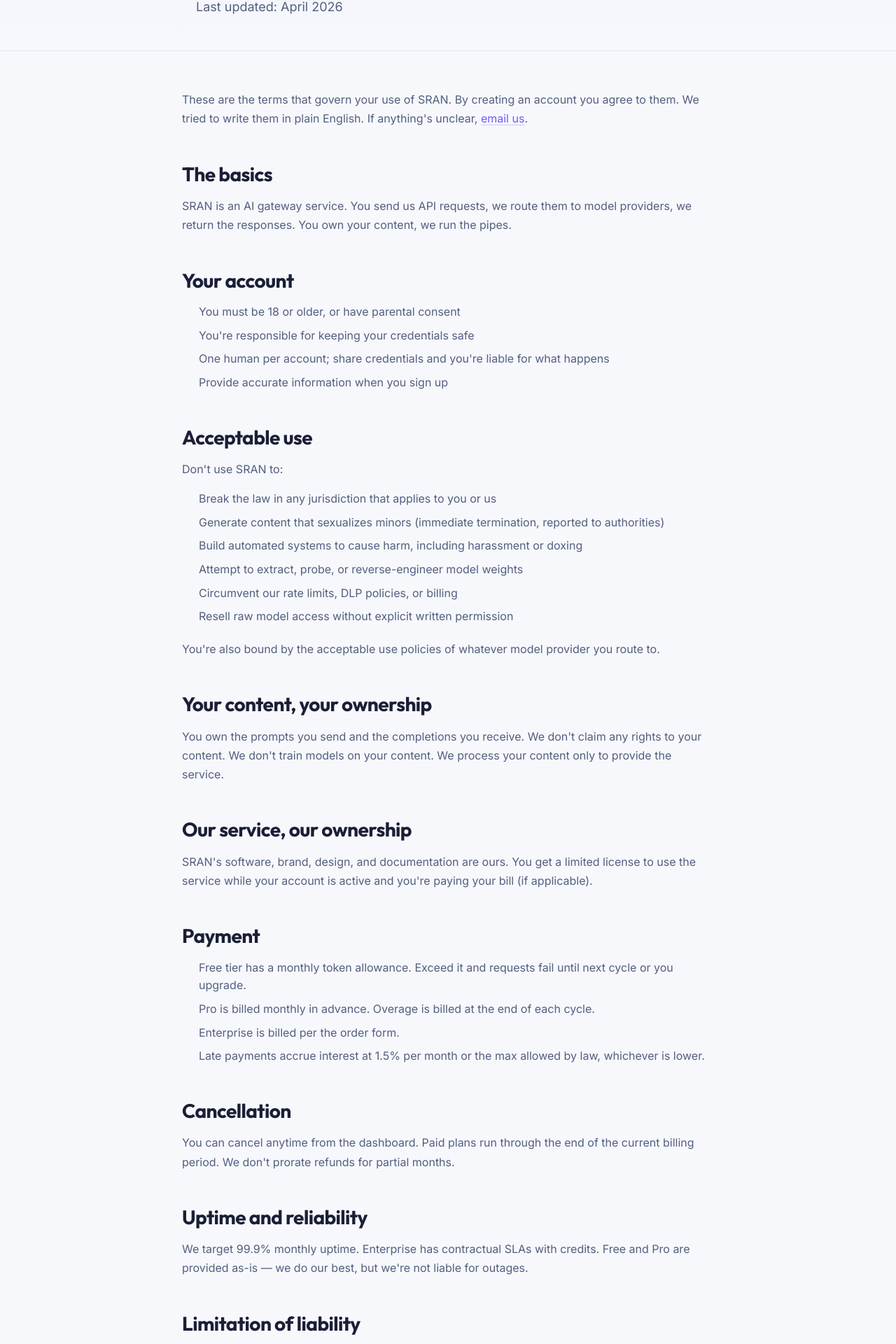
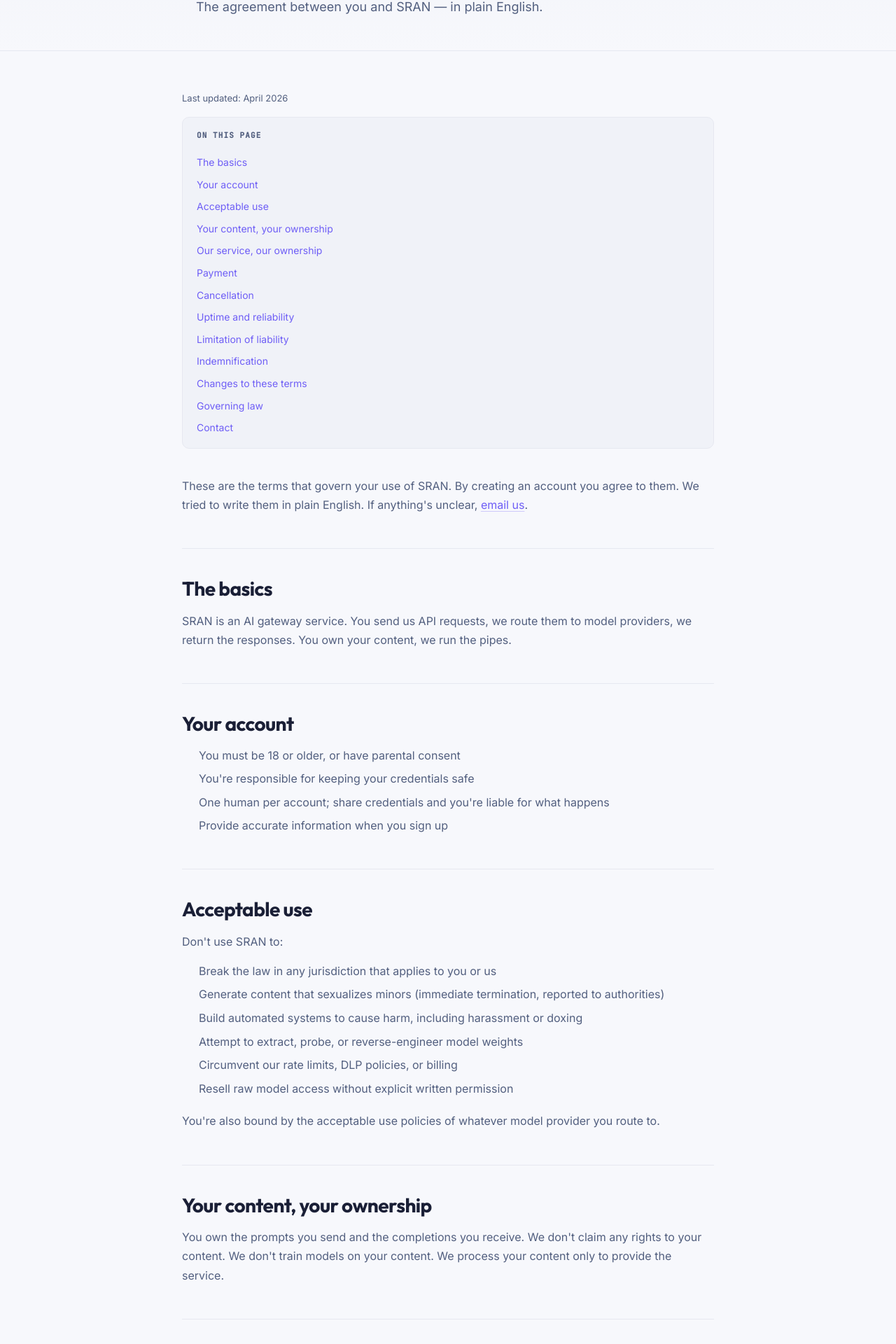
Before and after one commit to BeatChalongrat/ai-gateway, a Next.js app in the folder portal/: page /terms in a window 1280 px wide. Shown: the part 259-2179 px from the top of the page at 70% size. Built offline with nearby package versions, Linux system fonts and the light colour scheme.

Commit message:
polish(legal): anchor TOC, demoted 'Last updated' caption, clause dividers (S4)

```diff
--- a/portal/app/(marketing)/marketing.css
+++ b/portal/app/(marketing)/marketing.css
@@ -1631,6 +1631,48 @@ section.cta-section { padding: 120px 0; }
 }
 .page-content a:hover { text-decoration-color: var(--violet); }
 
+/* ---- Legal pages (privacy / terms): updated caption, TOC, dividers ---- */
+.legal-updated {
+  font-size: 13px;
+  color: var(--text-3);
+  margin-bottom: 24px;
+}
+.legal-toc {
+  margin: 0 0 40px;
+  padding: 16px 20px;
+  border: 1px solid var(--line);
+  border-radius: 10px;
+  background: var(--bg-soft);
+}
+.legal-toc-title {
+  font-family: var(--ff-mono);
+  font-size: 11px;
+  font-weight: 600;
+  letter-spacing: 0.1em;
+  text-transform: uppercase;
+  color: var(--text-3);
+  margin: 0 0 10px;
+}
+.legal-toc ul {
+  list-style: none;
+  margin: 0;
+  padding: 0;
+  display: grid;
+  gap: 6px;
+}
+.legal-toc li { margin: 0; }
+.legal-toc a {
+  font-size: 14px;
+  color: var(--violet);
+  text-decoration: none;
+}
+.legal-toc a:hover { text-decoration: underline; }
+/* Subtle clause dividers — top border before each h2 after the TOC. */
+.legal-toc ~ h2 {
+  padding-top: 40px;
+  border-top: 1px solid var(--line);
+}
+
 /* Pricing section — breaks out of .page-content's 760px to use the
    full 1160px container width so 3 cards have room to breathe. */
 .pricing-section {
--- a/portal/app/(marketing)/privacy/page.tsx
+++ b/portal/app/(marketing)/privacy/page.tsx
@@ -12,15 +12,30 @@ export default function PrivacyPage() {
     <PageShell
       eyebrow="Legal"
       title="Privacy Policy"
-      subtitle="Last updated: April 2026"
+      subtitle="What SRAN collects, why we collect it, and the controls you have over your data."
     >
+      <p className="legal-updated">Last updated: April 2026</p>
+
+      <nav className="legal-toc" aria-label="On this page">
+        <p className="legal-toc-title">On this page</p>
+        <ul>
+          <li><a href="#what-we-collect">What we collect</a></li>
+          <li><a href="#how-we-use-data">How we use data</a></li>
+          <li><a href="#who-we-share-data-with">Who we share data with</a></li>
+          <li><a href="#your-rights">Your rights</a></li>
+          <li><a href="#data-location">Data location</a></li>
+          <li><a href="#changes-to-this-policy">Changes to this policy</a></li>
+          <li><a href="#contact">Contact</a></li>
+        </ul>
+      </nav>
+
       <p>
         This policy explains what SRAN collects, why we collect it, and what we
         do with it. We wrote this in plain language because you should actually
         be able to read it.
       </p>
 
-      <h2>What we collect</h2>
+      <h2 id="what-we-collect">What we collect</h2>
       <h3>Account information</h3>
       <p>
         When you sign up, we collect your email address, a password hash, and
@@ -47,7 +62,7 @@ export default function PrivacyPage() {
         doesn&apos;t set cookies or collect personal data.
       </p>
 
-      <h2>How we use data</h2>
+      <h2 id="how-we-use-data">How we use data</h2>
       <ul>
         <li>
           To operate SRAN — routing your requests, enforcing policies, billing
@@ -69,7 +84,7 @@ export default function PrivacyPage() {
         your data with advertisers.
       </p>
 
-      <h2>Who we share data with</h2>
+      <h2 id="who-we-share-data-with">Who we share data with</h2>
       <ul>
         <li>
           <strong>Model providers</strong> — we forward your requests to the
@@ -90,7 +105,7 @@ export default function PrivacyPage() {
         </li>
       </ul>
 
-      <h2>Your rights</h2>
+      <h2 id="your-rights">Your rights</h2>
       <p>You can:</p>
       <ul>
         <li>Export all your data from the dashboard</li>
@@ -105,20 +120,20 @@ export default function PrivacyPage() {
         </li>
       </ul>
 
-      <h2>Data location</h2>
+      <h2 id="data-location">Data location</h2>
       <p>
         Our primary infrastructure is in US-East. EU customers can request
         EU-region pinning on Pro and Enterprise plans.
       </p>
 
-      <h2>Changes to this policy</h2>
+      <h2 id="changes-to-this-policy">Changes to this policy</h2>
       <p>
         When we change this policy materially, we&apos;ll email account holders
         at least 30 days before the change takes effect. Minor clarifications
         will be noted with a revised date at the top of this page.
       </p>
 
-      <h2>Contact</h2>
+      <h2 id="contact">Contact</h2>
       <p>
         Privacy questions:{" "}
         <a href="mailto:privacy@sran.ai">privacy@sran.ai</a>
--- a/portal/app/(marketing)/terms/page.tsx
+++ b/portal/app/(marketing)/terms/page.tsx
@@ -12,22 +12,43 @@ export default function TermsPage() {
     <PageShell
       eyebrow="Legal"
       title="Terms of Service"
-      subtitle="Last updated: April 2026"
+      subtitle="The agreement between you and SRAN — in plain English."
     >
+      <p className="legal-updated">Last updated: April 2026</p>
+
+      <nav className="legal-toc" aria-label="On this page">
+        <p className="legal-toc-title">On this page</p>
+        <ul>
+          <li><a href="#the-basics">The basics</a></li>
+          <li><a href="#your-account">Your account</a></li>
+          <li><a href="#acceptable-use">Acceptable use</a></li>
+          <li><a href="#your-content-your-ownership">Your content, your ownership</a></li>
+          <li><a href="#our-service-our-ownership">Our service, our ownership</a></li>
+          <li><a href="#payment">Payment</a></li>
+          <li><a href="#cancellation">Cancellation</a></li>
+          <li><a href="#uptime-and-reliability">Uptime and reliability</a></li>
+          <li><a href="#limitation-of-liability">Limitation of liability</a></li>
+          <li><a href="#indemnification">Indemnification</a></li>
+          <li><a href="#changes-to-these-terms">Changes to these terms</a></li>
+          <li><a href="#governing-law">Governing law</a></li>
+          <li><a href="#contact">Contact</a></li>
+        </ul>
+      </nav>
+
       <p>
         These are the terms that govern your use of SRAN. By creating an account
         you agree to them. We tried to write them in plain English. If
         anything&apos;s unclear, <a href="mailto:legal@sran.ai">email us</a>.
       </p>
 
-      <h2>The basics</h2>
+      <h2 id="the-basics">The basics</h2>
       <p>
         SRAN is an AI gateway service. You send us API requests, we route them
         to model providers, we return the responses. You own your content, we
         run the pipes.
       </p>
 
-      <h2>Your account</h2>
+      <h2 id="your-account">Your account</h2>
       <ul>
         <li>You must be 18 or older, or have parental consent</li>
         <li>You&apos;re responsible for keeping your credentials safe</li>
@@ -38,7 +59,7 @@ export default function TermsPage() {
         <li>Provide accurate information when you sign up</li>
       </ul>
 
-      <h2>Acceptable use</h2>
+      <h2 id="acceptable-use">Acceptable use</h2>
       <p>Don&apos;t use SRAN to:</p>
       <ul>
         <li>Break the law in any jurisdiction that applies to you or us</li>
@@ -58,21 +79,21 @@ export default function TermsPage() {
         provider you route to.
       </p>
 
-      <h2>Your content, your ownership</h2>
+      <h2 id="your-content-your-ownership">Your content, your ownership</h2>
       <p>
         You own the prompts you send and the completions you receive. We
         don&apos;t claim any rights to your content. We don&apos;t train models
         on your content. We process your content only to provide the service.
       </p>
 
-      <h2>Our service, our ownership</h2>
+      <h2 id="our-service-our-ownership">Our service, our ownership</h2>
       <p>
         SRAN&apos;s software, brand, design, and documentation are ours. You get
         a limited license to use the service while your account is active and
         you&apos;re paying your bill (if applicable).
       </p>
 
-      <h2>Payment</h2>
+      <h2 id="payment">Payment</h2>
       <ul>
         <li>
           Free tier has a monthly token allowance. Exceed it and requests fail
@@ -89,21 +110,21 @@ export default function TermsPage() {
         </li>
       </ul>
 
-      <h2>Cancellation</h2>
+      <h2 id="cancellation">Cancellation</h2>
       <p>
         You can cancel anytime from the dashboard. Paid plans run through the
         end of the current billing period. We don&apos;t prorate refunds for
         partial months.
       </p>
 
-      <h2>Uptime and reliability</h2>
+      <h2 id="uptime-and-reliability">Uptime and reliability</h2>
       <p>
         We target 99.9% monthly uptime. Enterprise has contractual SLAs with
         credits. Free and Pro are provided as-is — we do our best, but
         we&apos;re not liable for outages.
       </p>
 
-      <h2>Limitation of liability</h2>
+      <h2 id="limitation-of-liability">Limitation of liability</h2>
       <p>
         To the maximum extent allowed by law, our total liability for any claim
         arising from your use of SRAN is capped at the amount you paid us in the
@@ -116,28 +137,28 @@ export default function TermsPage() {
         limited.
       </p>
 
-      <h2>Indemnification</h2>
+      <h2 id="indemnification">Indemnification</h2>
       <p>
         You&apos;ll cover our costs if someone sues us because of how you used
         the service — for example, if you generated content that infringed
         their rights.
       </p>
 
-      <h2>Changes to these terms</h2>
+      <h2 id="changes-to-these-terms">Changes to these terms</h2>
       <p>
         We&apos;ll email you at least 30 days before material changes take
         effect. If you don&apos;t agree with the changes, you can cancel before
         they take effect.
       </p>
 
-      <h2>Governing law</h2>
+      <h2 id="governing-law">Governing law</h2>
       <p>
         These terms are governed by the laws of the jurisdiction where SRAN is
         incorporated. Disputes go to the courts of that jurisdiction unless
         you&apos;re a consumer with statutory rights elsewhere.
       </p>
 
-      <h2>Contact</h2>
+      <h2 id="contact">Contact</h2>
       <p>
         Legal questions: <a href="mailto:legal@sran.ai">legal@sran.ai</a>
       </p>
```
